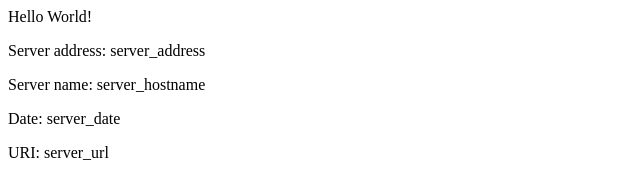
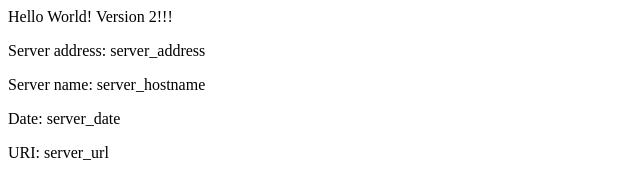
Before and after one commit to aimmvp/eks-example, a plain HTML site: page src/index.html in a window 1280 px wide. Shown: the full height of the page, 0-640 px from the left. Drawn offline with Linux system fonts and the light colour scheme.

Commit message:
v2 Updating home page

```diff
--- a/src/index.html
+++ b/src/index.html
@@ -1,8 +1,8 @@
 <head>
-<title>Hello World</title>
+<title>Hello World Ver2</title>
 </head>
 <div class="info">
-<h>Hello World!</h>
+<h>Hello World! Version 2!!!</h>
 <p><span>Server&nbsp;address:</span> <span>server_address</span></p>
 <p><span>Server&nbsp;name:</span> <span>server_hostname</span></p>
 <p class="smaller"><span>Date:</span> <span>server_date</span></p>
```
